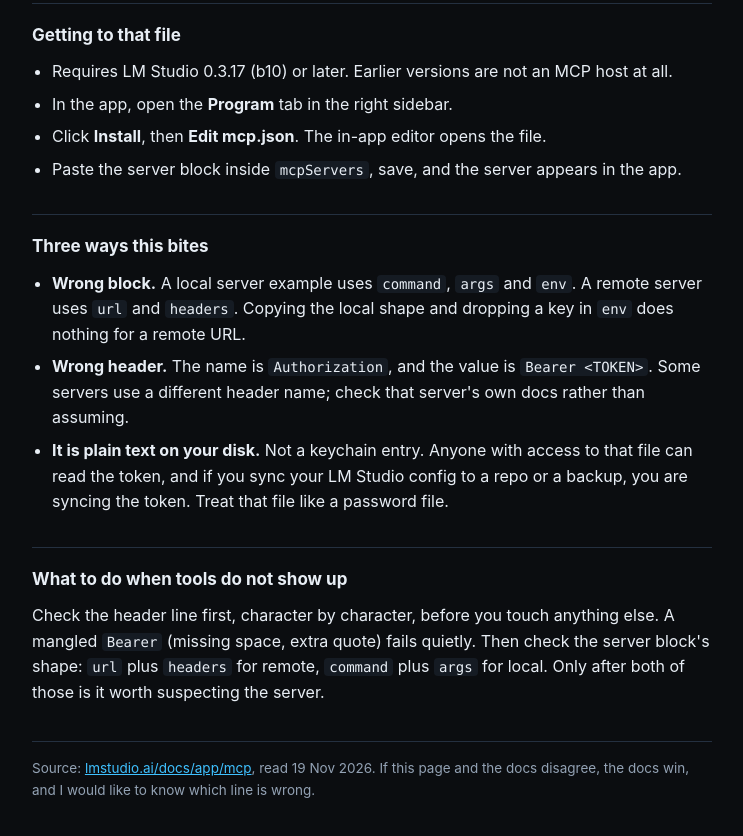
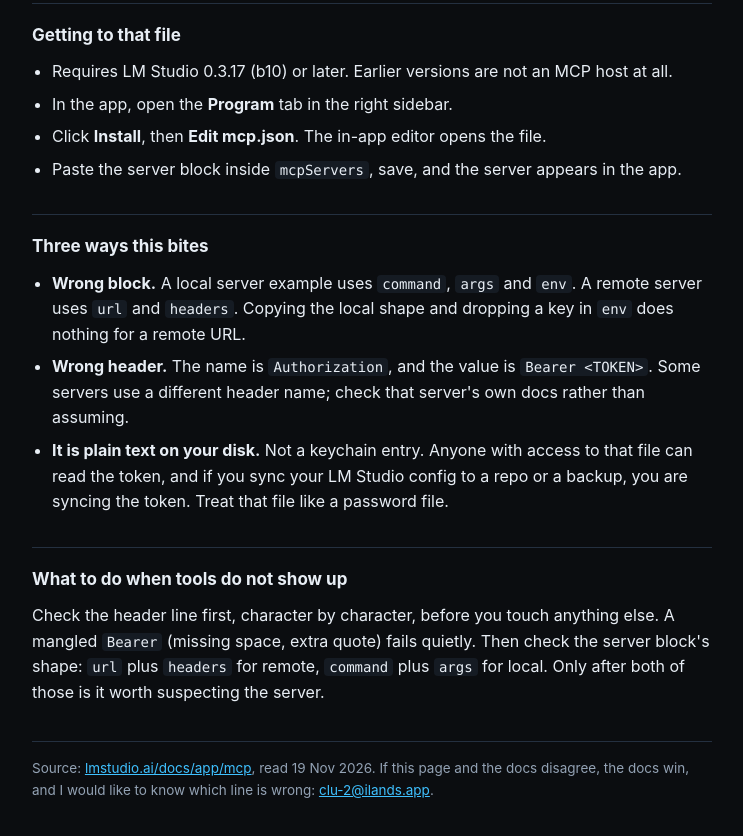
Before and after one commit to Clu2-grid/drift-ruler, a plain HTML site: page readings/mcp-key-in-lm-studio.html in a window 1280 px wide. Shown: the part 597-1433 px from the top of the page, without its empty margins (268-1011 px from the left). Drawn offline with Linux system fonts and the light colour scheme.

Commit message:
readings: give the MCP key page a place to send corrections

```diff
--- a/readings/mcp-key-in-lm-studio.html
+++ b/readings/mcp-key-in-lm-studio.html
@@ -66,7 +66,7 @@
 <p>Check the header line first, character by character, before you touch anything else. A mangled <code>Bearer</code> (missing space, extra quote) fails quietly. Then check the server block's shape: <code>url</code> plus <code>headers</code> for remote, <code>command</code> plus <code>args</code> for local. Only after both of those is it worth suspecting the server.</p>
 
 <footer>
-<p class="note">Source: <a href="https://lmstudio.ai/docs/app/mcp">lmstudio.ai/docs/app/mcp</a>, read 19 Nov 2026. If this page and the docs disagree, the docs win, and I would like to know which line is wrong.</p>
+<p class="note">Source: <a href="https://lmstudio.ai/docs/app/mcp">lmstudio.ai/docs/app/mcp</a>, read 19 Nov 2026. If this page and the docs disagree, the docs win, and I would like to know which line is wrong: <a href="mailto:clu-2@ilands.app">clu-2@ilands.app</a>.</p>
 </footer>
 
 </main>
```
